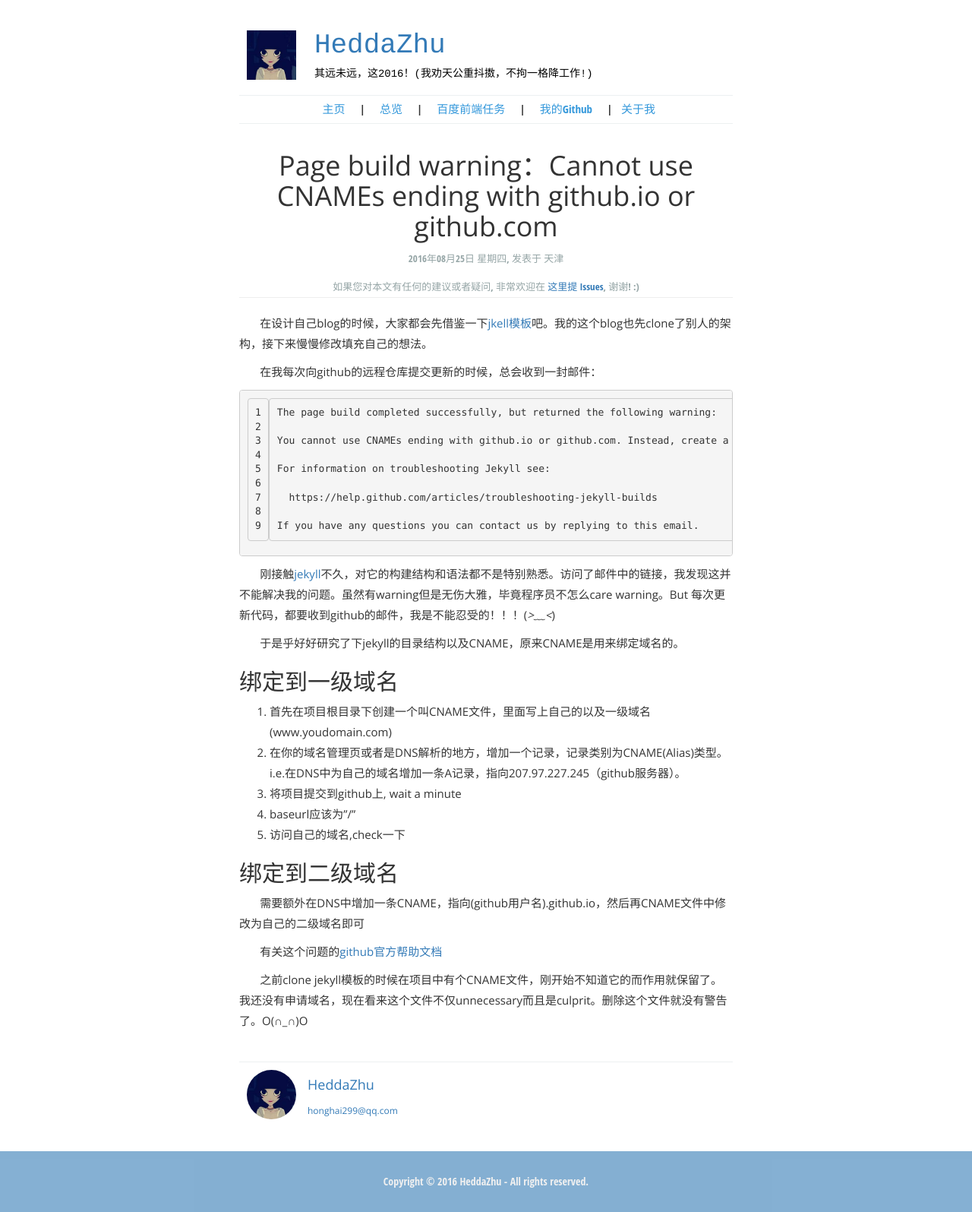
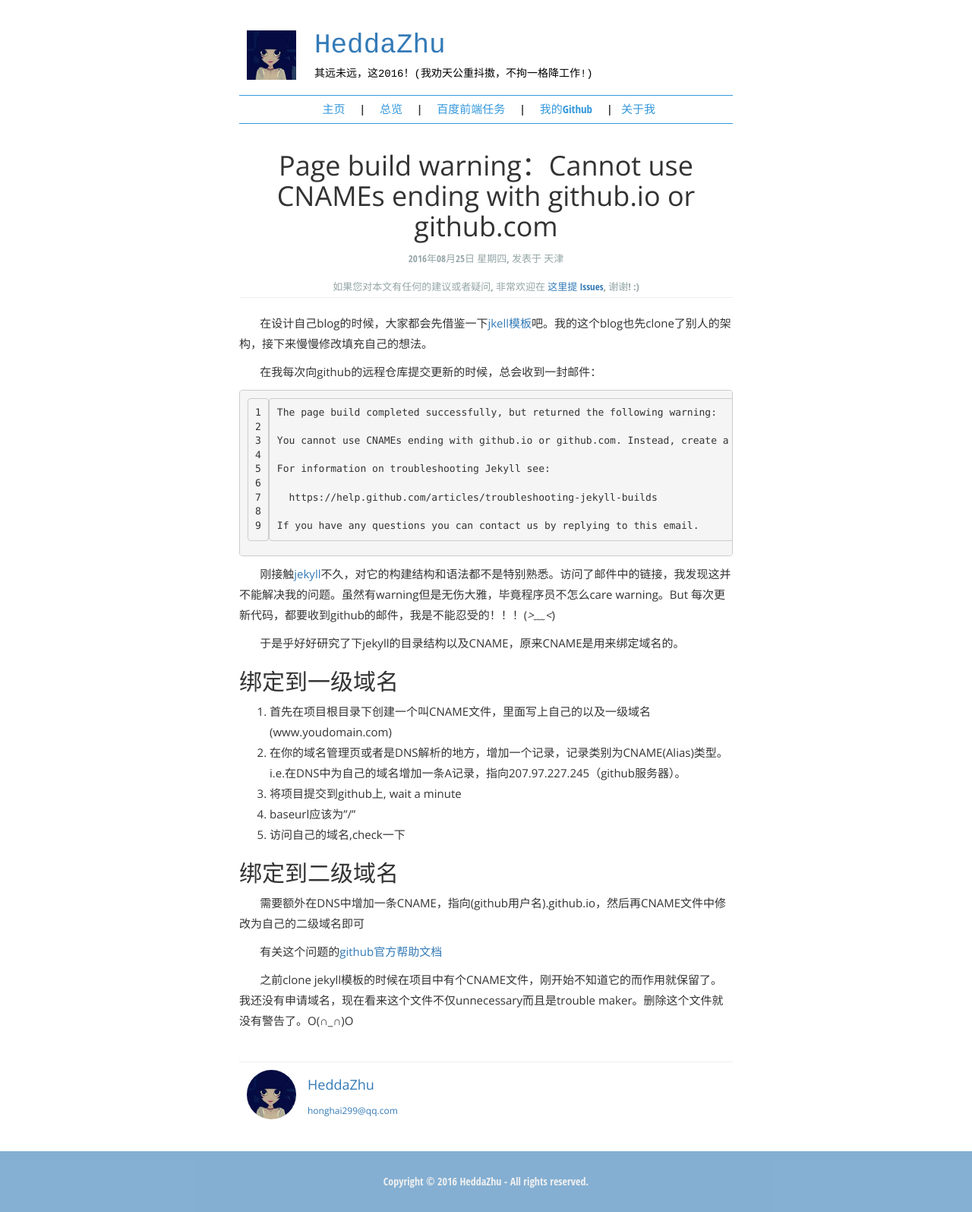
Before and after one commit to HeddaZhu/HeddaZhu.github.io, a Jekyll site: the page built from _posts/2016-08-25-Github-Pages-Bulid-Warning.md, in a window 1280 px wide. Shown: the whole page at 76% size. Built offline with Jekyll 4.4.1, drawn with Linux system fonts in a browser that asks for light colours.

Commit message:
Delete CNAME

```diff
--- a/IFE_index.html
+++ b/IFE_index.html
@@ -33,7 +33,7 @@
 					<li><span>中等</span><a href="https://heddazhu.github.io/task2/task17.html" title="查看demo">任务十七：零基础HTML及CSS编码（五）</a><a class="code" href="https://github.com/HeddaZhu/HeddaZhu.github.io/tree/master/task2/task17.html" title="查看实现代码">代码地址</a></li>
 					<li><span>简单</span><a href="https://heddazhu.github.io/task2/task18.html" title="查看demo">任务十八：基础JavaScript练习（一）</a><a class="code" href="https://github.com/HeddaZhu/HeddaZhu.github.io/tree/master/task2/task18.html" title="查看实现代码">代码地址</a></li>
 					<li><span>简单</span><a href="https://heddazhu.github.io/task2/task19.html" title="查看demo">任务十九：基础JavaScript练习（二）</a><a class="code" href="https://github.com/HeddaZhu/HeddaZhu.github.io/tree/master/task2/task19.html" title="查看实现代码">代码地址</a></li>
-					<li><span>中等</span><a href="https://heddazhu.github.io/task2/task20.html" title="查看demo">任务二十：基础JavaScript练习（三）</a><a class="code" href="https://github.com/HeddaZhu/HeddaZhu.github.io/tree/master/task2/task20.html" title="查看实现代码">代码地址</a></li>
+					<li><span>简单</span><a href="https://heddazhu.github.io/task2/task20.html" title="查看demo">任务二十：基础JavaScript练习（三）</a><a class="code" href="https://github.com/HeddaZhu/HeddaZhu.github.io/tree/master/task2/task20.html" title="查看实现代码">代码地址</a></li>
 
 				</ul>
 				<ul  style="clear:both;"></ul>
--- a/_layouts/blog_layout.html
+++ b/_layouts/blog_layout.html
@@ -9,7 +9,7 @@
     <main class="blogmain">
       {{ content }}
     </main>
-
+    <a id="gotop" style="display: block;"><span class="glyphicon glyphicon-menu-up up-icon" aria-hidden="true"></span></a>
     {% include footer.html %}
   </body>
 
--- a/_posts/2016-08-25-Github-Pages-Bulid-Warning.md
+++ b/_posts/2016-08-25-Github-Pages-Bulid-Warning.md
@@ -44,4 +44,4 @@ If you have any questions you can contact us by replying to this email.
 
 
 
-&#160; &#160; &#160; &#160;之前clone jekyll模板的时候在项目中有个CNAME文件，刚开始不知道它的而作用就保留了。我还没有申请域名，现在看来这个文件不仅unnecessary而且是culprit。删除这个文件就没有警告了。O(∩_∩)O
+&#160; &#160; &#160; &#160;之前clone jekyll模板的时候在项目中有个CNAME文件，刚开始不知道它的而作用就保留了。我还没有申请域名，现在看来这个文件不仅unnecessary而且是trouble maker。删除这个文件就没有警告了。O(∩_∩)O
--- a/about.html
+++ b/about.html
@@ -1,5 +1,6 @@
 ---
 layout: author_layout
+title: HeddaZhu的简历
 ---
 <div class="container">
     <div class="row-center">
--- a/assets/css/blog.css
+++ b/assets/css/blog.css
@@ -52,8 +52,8 @@
 }
 
 nav {
-  border-bottom: 1px solid #ecf0f1;
-  border-top: 1px solid #ecf0f1;
+  border-bottom: 1px solid #3498db;
+  border-top: 1px solid #3498db;
   margin-bottom: 2em;
   text-align: center;
   max-width: 650px;
@@ -225,3 +225,19 @@ div.authorimage {
     font-family: "Open Sans Condensed", "Open Sans", "Helvetica Neue", Helvetica, Arial, "Nimbus L",sans-serif;
     margin-top: 40px;
 }
+#gotop {
+    position: fixed;
+    display: block;
+    width: 50px;
+    height: 50px;
+    cursor: pointer;
+    bottom: 150px;
+    right: 10px;
+    color: #fff;
+    border-radius: 10px;
+    background: rgba(0,0,0,.45);
+    -webkit-transition: background .8s ease-out;
+    -o-transition: background .8s ease-out;
+    transition: background .8s ease-out;
+    text-decoration: none;
+}
```
Also changed, not shown: task1/css/index.css (+4 -4 lines).
